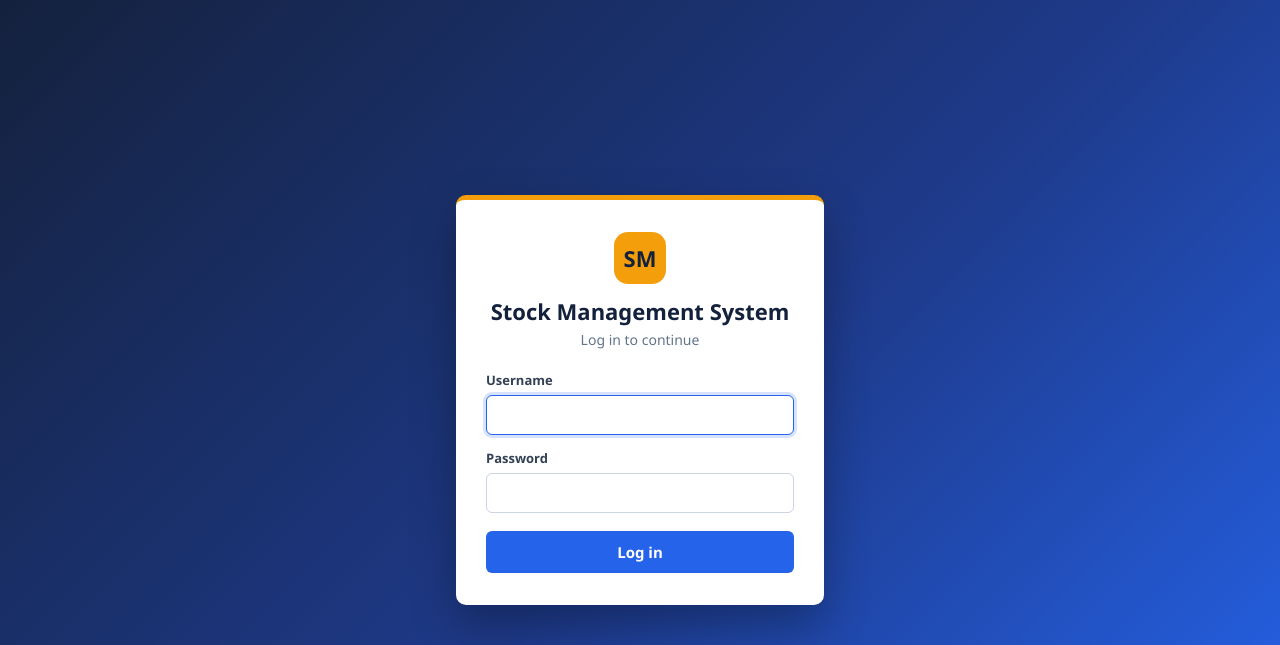
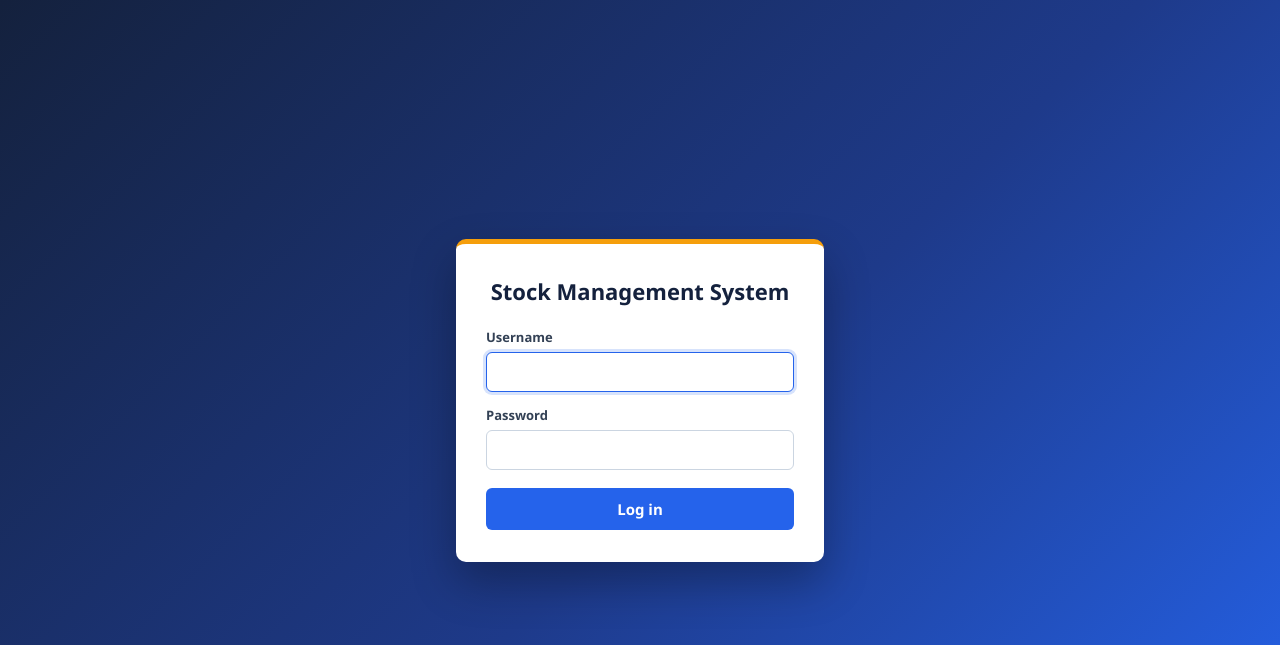
Before and after one commit to Miray-Kayra/stock-management-system-group-10, a Flask app: page /login in a window 1280 px wide. Shown: the top 645 px of the page. Run offline with Flask 3, Linux system fonts and the light colour scheme; some libraries are stand-ins or nearby versions.

Commit message:
Simplify the login page

```diff
--- a/static/style.css
+++ b/static/style.css
@@ -108,9 +108,5 @@ body.login-page { min-height: 100vh; display: flex; align-items: center; justify
 body.login-page main { margin: 0; width: 100%; max-width: 400px; }
 .login { max-width: none; padding: 32px 30px; border-top: 5px solid var(--accent);
          box-shadow: 0 20px 45px rgba(0, 0, 0, 0.3); }
-.login .logo { display: flex; align-items: center; justify-content: center; width: 52px; height: 52px;
-               margin: 0 auto 12px; border-radius: 14px; background: var(--accent);
-               color: var(--navy); font-weight: 800; font-size: 22px; }
-.login h1 { text-align: center; margin-bottom: 4px; }
-.login .subtitle { text-align: center; color: var(--muted); margin: 0 0 22px; font-size: 14px; }
+.login h1 { text-align: center; margin-bottom: 22px; }
 .login button { width: 100%; padding: 11px; margin-top: 4px; }
--- a/templates/login.html
+++ b/templates/login.html
@@ -2,9 +2,7 @@
 {% block title %}Log in - Stock Management System{% endblock %}
 {% block content %}
 <form method="post" class="card login">
-  <div class="logo">SM</div>
   <h1>Stock Management System</h1>
-  <p class="subtitle">Log in to continue</p>
   <label>Username
     <input type="text" name="username" required autofocus>
   </label>
```
